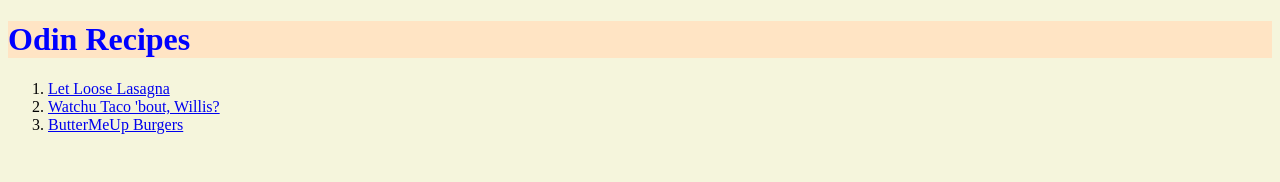
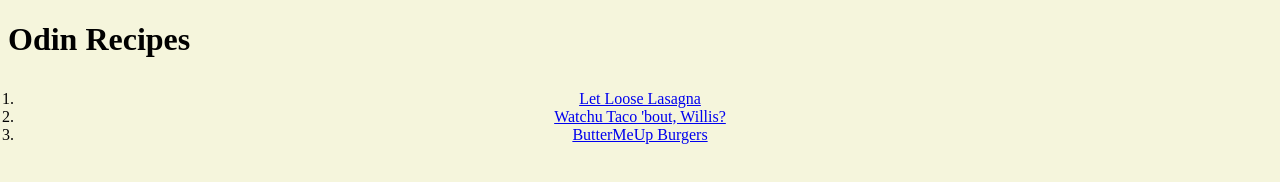
Before and after one commit to jay-its/odin-recipes2, a plain HTML site: page index.html in a window 1280 px wide. Drawn offline with Linux system fonts and the light colour scheme.

Commit message:
Add some boxes, make it saucy

```diff
--- a/styles.css
+++ b/styles.css
@@ -2,9 +2,24 @@
     background-color: beige;
 }
 
-h1 {
-    color: blue;
-    background-color: bisque;
+.title {
+    text-align: center;
+}
+
+.order-list {
+    text-align: center;
+    padding: 10px 10px;
+}
+
+.recipes {
+    display: inline-block;
+    padding: 10px;
+    border: 2px solid;
+}
+
+.recipes.link {
+    /* text-decoration: none;
+    text-decoration: ; */
 }
 
 h3 {
```
